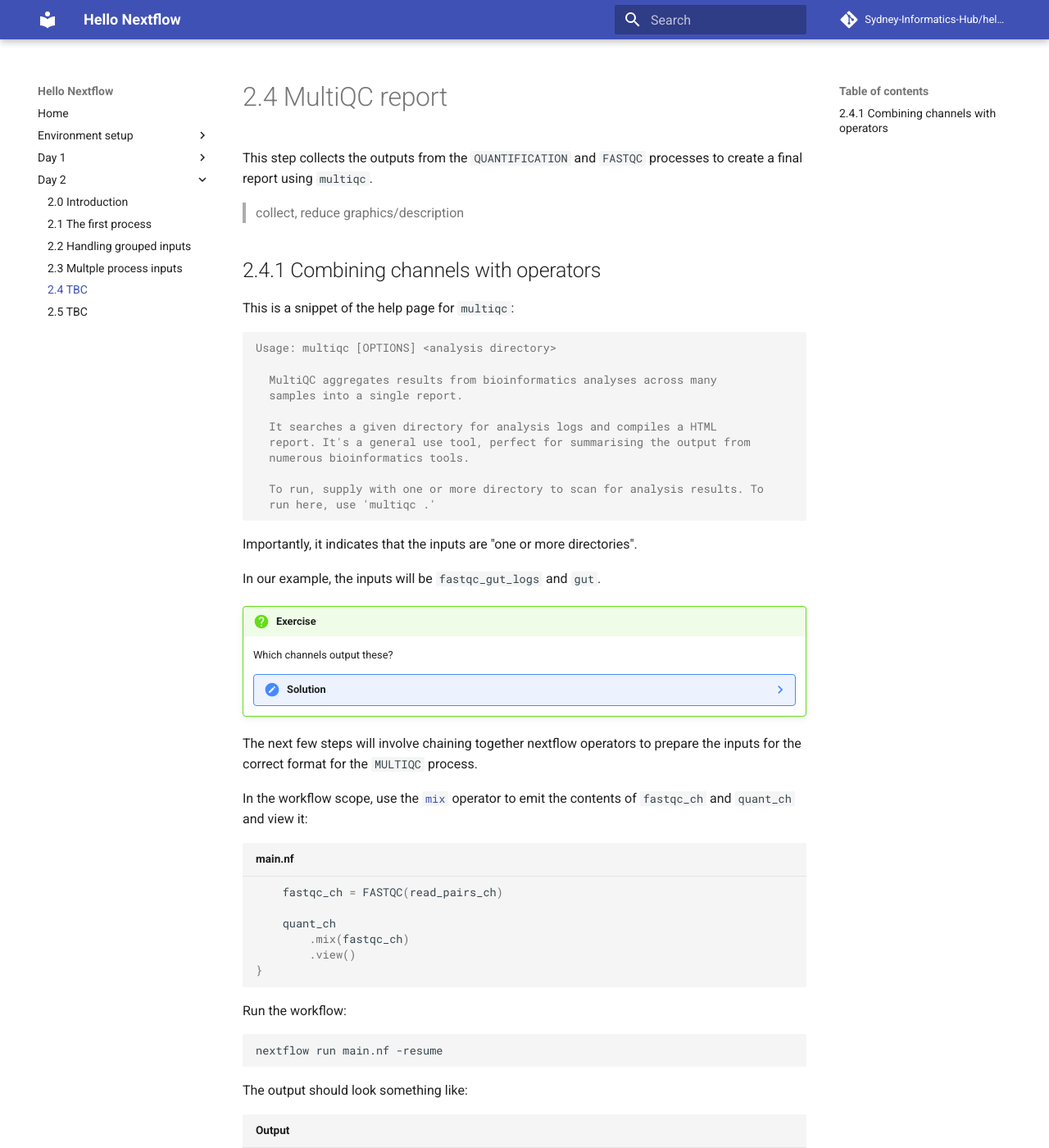
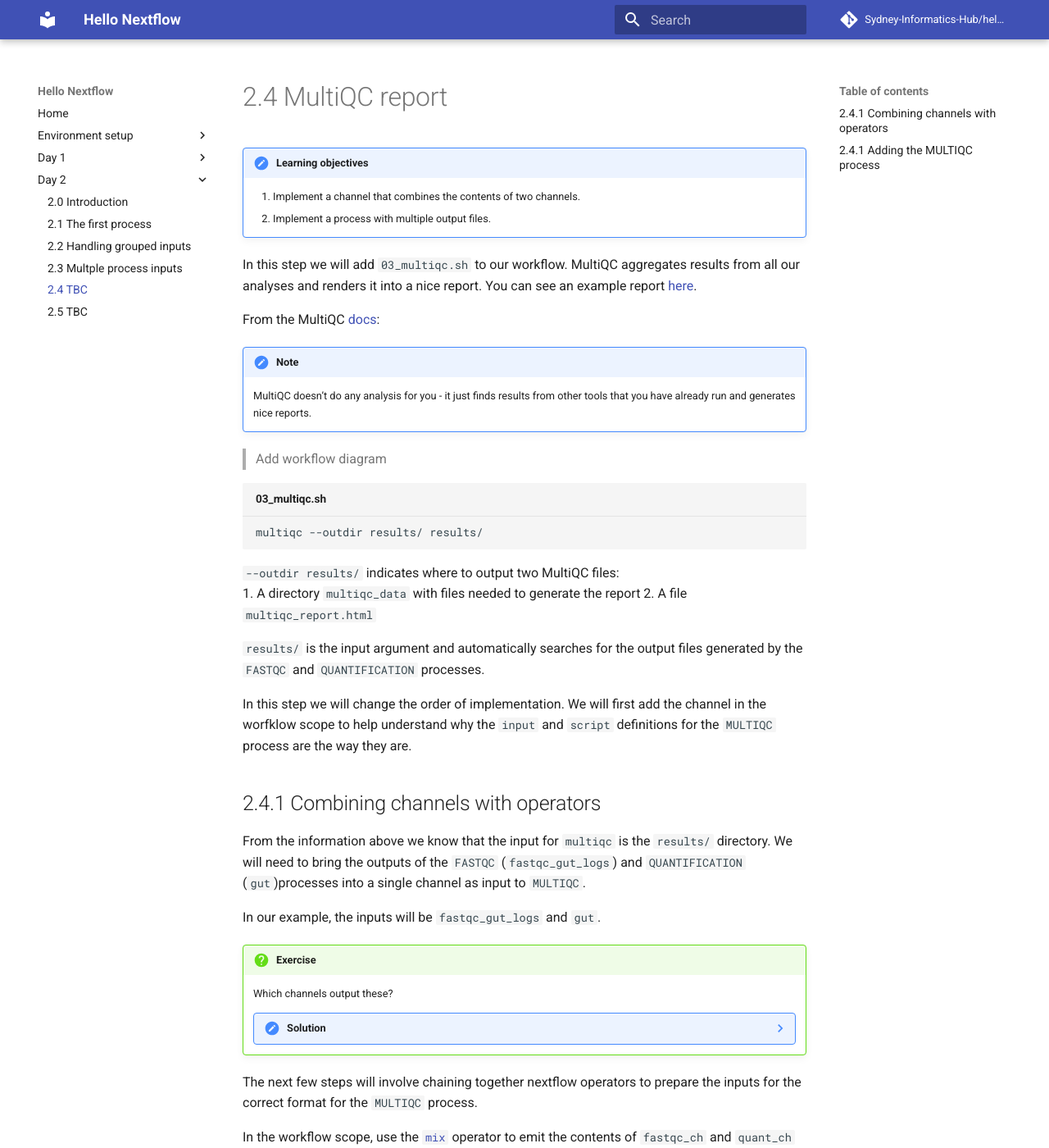
Before and after one commit to Sydney-Informatics-Hub/hello-nextflow, an MkDocs documentation site: the page built from docs/day2/04_multiqc.md, in a window 1280 px wide and 1400 px high. Shown: the whole window at 82% size. Built offline with MkDocs 1.6.1 and Material for MkDocs 9.7.7, drawn with Linux system fonts in a browser that asks for light colours; comment, search, counter and statistics services are not loaded; some of the changed text lies outside the part shown.

Commit message:
Update 2.4 docs

````diff
--- a/docs/day2/04_multiqc.md
+++ b/docs/day2/04_multiqc.md
@@ -1,29 +1,43 @@
 # 2.4 MultiQC report
 
-This step collects the outputs from the `QUANTIFICATION` and `FASTQC` processes
-to create a final report using `multiqc`.
+!!! note "Learning objectives"
 
-> collect, reduce graphics/description
+    1. Implement a channel that combines the contents of two channels.
+    2. Implement a process with multiple output files.
+
+In this step we will add `03_multiqc.sh` to our workflow. MultiQC aggregates
+results from all our analyses and renders it into a nice report. You can see an
+example report [here](https://multiqc.info/examples/rna-seq/multiqc_report).
+
+From the MultiQC [docs](https://multiqc.info/docs/):
+
+!!! note
+
+    MultiQC doesn’t do any analysis for you - it just finds results from
+    other tools that you have already run and generates nice reports.
+
+> Add workflow diagram
+
+```bash title="03_multiqc.sh"
+multiqc --outdir results/ results/
+```
+
+`--outdir results/` indicates where to output two MultiQC files:
+    1. A directory `multiqc_data` with files needed to generate the report
+    2. A file `multiqc_report.html`
+
+`results/` is the input argument and automatically searches for the output
+files generated by the `FASTQC` and `QUANTIFICATION` processes.
+
+In this step we will change the order of implementation. We will first add the
+channel in the worfklow scope to help understand why the `input` and `script`
+definitions for the `MULTIQC` process are the way they are.
 
 ## 2.4.1 Combining channels with operators
 
-This is a snippet of the help page for `multiqc`:
-
-```console
-Usage: multiqc [OPTIONS] <analysis directory>
-
-  MultiQC aggregates results from bioinformatics analyses across many
-  samples into a single report.
-
-  It searches a given directory for analysis logs and compiles a HTML
-  report. It's a general use tool, perfect for summarising the output from
-  numerous bioinformatics tools.
-
-  To run, supply with one or more directory to scan for analysis results. To
-  run here, use 'multiqc .'
-```
-
-Importantly, it indicates that the inputs are "one or more directories".
+From the information above we know that the input for `multiqc` is the
+`results/` directory. We will need to bring the outputs of the `FASTQC`
+(`fastqc_gut_logs`) and `QUANTIFICATION` (`gut`)processes into a single channel as input to `MULTIQC`.
 
 In our example, the inputs will be `fastqc_gut_logs` and `gut`.
 
@@ -44,9 +58,10 @@ emit the contents of `fastqc_ch` and `quant_ch` and view it:
 
 ```groovy title="main.nf"
     fastqc_ch = FASTQC(read_pairs_ch)
+    quant_ch = QUANTIFICATION(index_ch, read_pairs_ch)
 
-    quant_ch
-        .mix(fastqc_ch)
+    fastqc_ch
+        .mix(quant_ch)
         .view()
 }
 ```
@@ -62,16 +77,17 @@ The output should look something like:
 ```console title="Output"
 Launching `main.nf` [hopeful_perlman] DSL2 - revision: c0603d2f16
 
-[aa/3b8821] INDEX                          | 1 of 1, cached: 1 ✔
-[ad/e49b20] FASTQC (fastqc on gut)         | 1 of 1, cached: 1 ✔
-[c2/baa069] QUANTIFICATION (salmon on gut) | 1 of 1, cached: 1 ✔
+[aa/3b8821] INDEX          | 1 of 1, cached: 1 ✔
+[c2/baa069] QUANTIFICATION | 1 of 1, cached: 1 ✔
+[ad/e49b20] FASTQC         | 1 of 1, cached: 1 ✔
 /home/ubuntu/hello-nextflow/work/ad/e49b204c50c8f819dbddc4526010cf/fastqc_gut_logs
 /home/ubuntu/hello-nextflow/work/c2/baa0691de7afccb3ed6d285947c8bf/gut
 
 ```
 
 The outputs have been emitted one after the other, meaning that it will be
-processed separately.
+processed separately. We need them to be processed together (generated in the
+same report) so need one more step.
 
 Add the [`collect`](https://www.nextflow.io/docs/latest/operator.html#collect)
 operator to ensure all samples are processed together in the same
@@ -120,36 +136,66 @@ ome/temp/GitHub/hello-nextflow/work/c2/baa0691de7afccb3ed6d285947c8bf/gut]
         }
         ```
 
-Add the following process definition:
+## 2.4.1 Adding the `MULTIQC` process
+
+> According to pipeline
+[integration recommendations](https://multiqc.info/docs/usage/pipelines/#nextflow)
+
+Add the following process definition with the `input`, `script`, and
+`directives` included:
 
 ```groovy title="main.nf"
 process MULTIQC {
 
-   container "quay.io/biocontainers/multiqc:1.19--pyhdfd78af_0"
-   publishDir params.outdir, mode: 'copy'
+  container "quay.io/biocontainers/multiqc:1.19--pyhdfd78af_0"
+  publishDir params.outdir, mode: 'copy'
 
-   input:
-   path '*'
+  input:
+  path "*"
 
-   output:
-   path 'multiqc_report.html'
+  output:
+    < process outputs >
 
-   script:
-   """
-   multiqc .
-   """
+  script:
+  """
+  multiqc .
+  """
+}
+```
+
+> Refer back to staging from day 1, and that the channel/`.collect` deals
+with this. More stable using channels to deal with paths vs. directory input
+
+Add the output definition:
+
+```groovy title="main.nf"
+process MULTIQC {
+  [ directives ]
+
+  input:
+  path "*"
+
+  output:
+  path "multiqc_report.html"
+  path "multiqc_data"
+
+  script:
+  """
+  multiqc .
+  """
 }
 ```
 
 !!! question "Exercise"
 
-    Add the workflow scope for `MULTIQC`.
+    Add the workflow scope for `MULTIQC`. You do not need to assign this to a
+    channel variable as this is the last process for the workflow.
 
     ??? note "Solution"
 
 ```groovy title="main.nf"
-    quant_ch
-        .mix(fastqc_ch)
+    fastqc_ch
+        .mix(quant_ch)
         .collect()
         .set { all_qc_ch }
 
````
Also changed, not shown: other parts of docs/day2/04_multiqc.md (+7 -7 lines), 1 other file.
